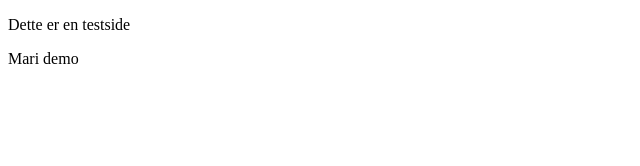
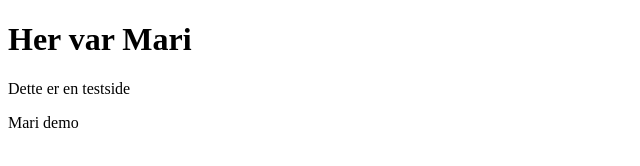
Before and after one commit to torilapelthun/Test, a plain HTML site: page pages/test1.html in a window 1280 px wide. Shown: the whole page, without its empty margins (0-640 px from the left). Drawn offline with Linux system fonts and the light colour scheme.

Commit message:
Heile koden

```diff
--- a/pages/test1.html
+++ b/pages/test1.html
@@ -5,6 +5,7 @@
     </head>
 
     <main>
+        <h1>Her var Mari</h1>
         <p>Dette er en testside</p>
         <p>Mari demo</p>
 
```
